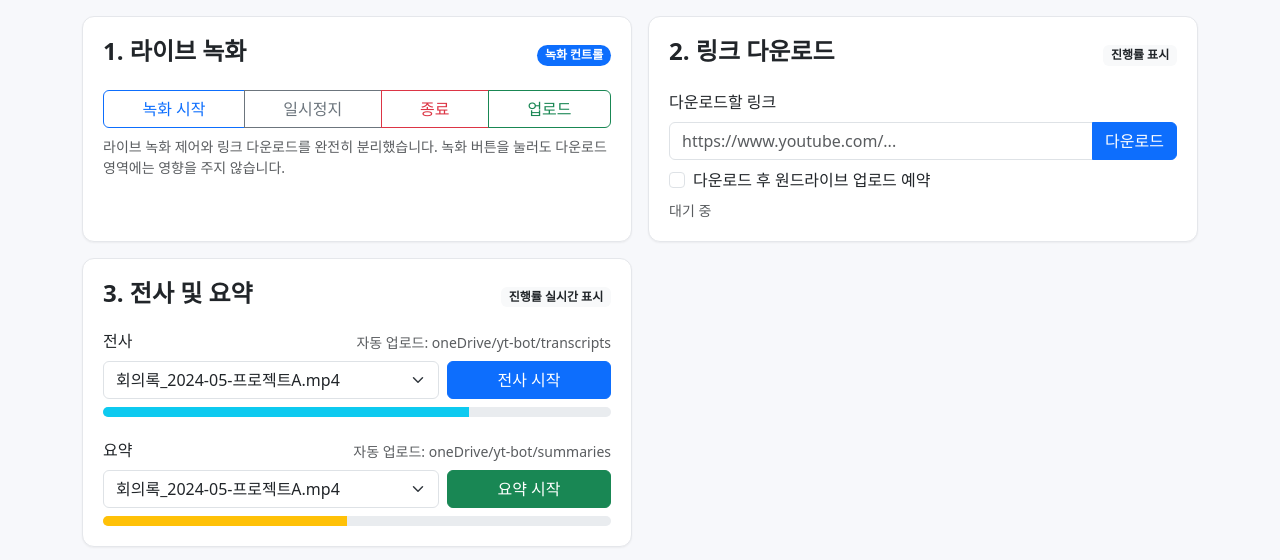
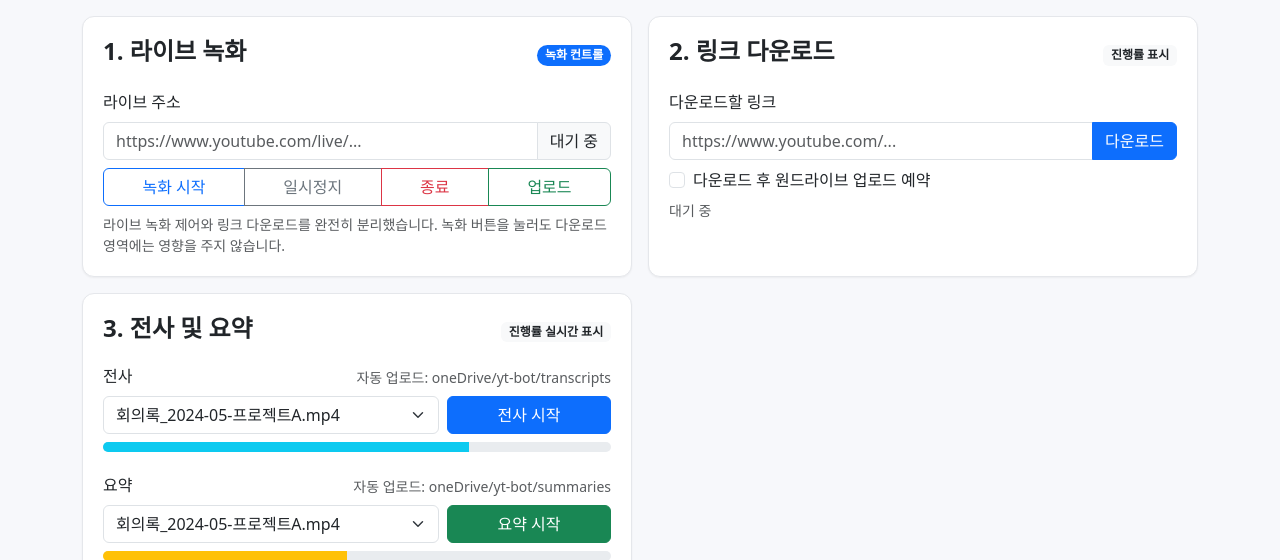
Before and after one commit to cw-isl/yt-telegram-bot, a Flask app: page / in a window 1280 px wide. Shown: the part 57-617 px from the top of the page. Run offline with Flask 3, Linux system fonts and the light colour scheme.

Commit message:
Add live recording input and harden download fallback

```diff
--- a/app.py
+++ b/app.py
@@ -114,6 +114,11 @@ def _https_status() -> dict:
     }
 
 
+def _looks_like_live_url(url: str) -> bool:
+    lowered = url.lower()
+    return any(marker in lowered for marker in ["youtube.com/live", "youtu.be", "live.youtube.com"])
+
+
 @app.route("/")
 def index():
     settings = load_settings()
@@ -131,7 +136,19 @@ def index():
 @app.route("/record/live", methods=["POST"])
 def record_live_action():
     action = request.form.get("action")
-    if action:
+    live_url = request.form.get("live_url", "").strip()
+
+    if action == "녹화 시작":
+        if not live_url:
+            flash("라이브 주소를 입력하세요.", "warning")
+            return redirect(url_for("index") + "#live")
+        if not _looks_like_live_url(live_url):
+            flash("라이브 링크를 넣어주세요. 실시간 스트림 주소를 확인하세요.", "warning")
+            return redirect(url_for("index") + "#live")
+        flash("라이브 녹화를 시작했습니다.", "success")
+    elif action == "종료":
+        flash("녹화를 종료했습니다.", "info")
+    elif action:
         flash(f"{action} 작업을 시작했습니다.", "info")
     return redirect(url_for("index") + "#live")
 
--- a/templates/index.html
+++ b/templates/index.html
@@ -7,13 +7,19 @@
         <h4>1. 라이브 녹화</h4>
         <span class="badge rounded-pill bg-primary">녹화 컨트롤</span>
       </div>
-      <form method="post" action="{{ url_for('record_live_action') }}" class="mb-2">
+      <form method="post" action="{{ url_for('record_live_action') }}" class="mb-2" id="live-form">
+        <label class="form-label" for="live_url">라이브 주소</label>
+        <div class="input-group mb-2">
+          <input name="live_url" id="live_url" type="url" class="form-control" placeholder="https://www.youtube.com/live/..." />
+          <span class="input-group-text bg-light" id="live-timer" role="status" aria-live="polite">대기 중</span>
+        </div>
         <div class="btn-group w-100" role="group">
           <button class="btn btn-outline-primary" name="action" value="녹화 시작">녹화 시작</button>
           <button class="btn btn-outline-secondary" name="action" value="일시정지">일시정지</button>
           <button class="btn btn-outline-danger" name="action" value="종료">종료</button>
           <button class="btn btn-outline-success" name="action" value="업로드">업로드</button>
         </div>
+        <div class="form-text text-danger" id="live-status" aria-live="polite"></div>
       </form>
       <p class="text-muted small mb-0">라이브 녹화 제어와 링크 다운로드를 완전히 분리했습니다. 녹화 버튼을 눌러도 다운로드 영역에는 영향을 주지 않습니다.</p>
     </div>
@@ -197,6 +203,99 @@
   </div>
 </div>
 <script>
+  const liveForm = document.getElementById("live-form");
+  const liveUrlInput = document.getElementById("live_url");
+  const liveStatus = document.getElementById("live-status");
+  const liveTimer = document.getElementById("live-timer");
+  const LIVE_TIMER_KEY = "yt-helper-live-started-at";
+  let liveTimerId;
+
+  const setLiveStatus = (message, variant = "text-danger") => {
+    if (!liveStatus) return;
+    liveStatus.className = `form-text ${variant}`;
+    liveStatus.textContent = message || "";
+  };
+
+  const isLiveUrl = (value) => {
+    if (!value) return false;
+    const normalized = value.toLowerCase();
+    return ["youtube.com/live", "youtu.be", "live.youtube.com"].some((key) => normalized.includes(key));
+  };
+
+  const formatElapsed = (ms) => {
+    const totalSeconds = Math.max(0, Math.floor(ms / 1000));
+    const hours = String(Math.floor(totalSeconds / 3600)).padStart(2, "0");
+    const minutes = String(Math.floor((totalSeconds % 3600) / 60)).padStart(2, "0");
+    const seconds = String(totalSeconds % 60).padStart(2, "0");
+    return `${hours}:${minutes}:${seconds}`;
+  };
+
+  const stopLiveTimer = () => {
+    if (liveTimerId) {
+      clearInterval(liveTimerId);
+    }
+    if (liveTimer) {
+      liveTimer.textContent = "대기 중";
+      liveTimer.classList.remove("text-primary", "fw-semibold");
+    }
+    liveTimerId = undefined;
+  };
+
+  const startLiveTimer = (startedAt) => {
+    if (!liveTimer) return;
+    const origin = Number(startedAt);
+    if (Number.isNaN(origin)) return;
+    stopLiveTimer();
+    const render = () => {
+      const elapsed = Date.now() - origin;
+      liveTimer.textContent = `녹화 ${formatElapsed(elapsed)}`;
+    };
+    render();
+    liveTimer.classList.add("text-primary", "fw-semibold");
+    liveTimerId = setInterval(render, 1000);
+  };
+
+  const resumeLiveTimer = () => {
+    const saved = localStorage.getItem(LIVE_TIMER_KEY);
+    if (saved) {
+      startLiveTimer(Number(saved));
+    }
+  };
+
+  if (liveForm && liveUrlInput) {
+    resumeLiveTimer();
+
+    liveForm.addEventListener("submit", (event) => {
+      const action = event.submitter?.value;
+      const liveUrl = liveUrlInput.value.trim();
+
+      if (action === "녹화 시작") {
+        if (!liveUrl) {
+          event.preventDefault();
+          setLiveStatus("라이브 주소를 입력하세요.");
+          return;
+        }
+        if (!isLiveUrl(liveUrl)) {
+          event.preventDefault();
+          setLiveStatus("라이브 링크를 넣어주세요. 실시간 스트림 주소를 확인하세요.");
+          return;
+        }
+        const now = Date.now();
+        localStorage.setItem(LIVE_TIMER_KEY, now.toString());
+        startLiveTimer(now);
+        setLiveStatus("라이브 녹화를 시작했습니다.", "text-success");
+      } else if (action === "종료") {
+        localStorage.removeItem(LIVE_TIMER_KEY);
+        stopLiveTimer();
+        setLiveStatus("녹화를 종료했습니다.", "text-muted");
+      } else if (action === "일시정지") {
+        setLiveStatus("녹화를 일시정지했습니다.", "text-muted");
+      } else if (action === "업로드") {
+        setLiveStatus("업로드를 시작합니다.", "text-muted");
+      }
+    });
+  }
+
   const downloadForm = document.getElementById("download-form");
   const downloadProgress = document.getElementById("download-progress");
   const progressBar = document.getElementById("download-progress-bar");
--- a/youtube_recorder_bot.py
+++ b/youtube_recorder_bot.py
@@ -82,7 +82,7 @@ def _yt_common_opts(*, allow_ffmpeg: bool = True, download_dir: Path | None = No
     ]
     if allow_ffmpeg:
         opts.extend([
-            "--merge-output-format",
+            "--remux-video",
             "mp4",
             "--postprocessor-args",
             "-c:v copy -c:a copy",
```
